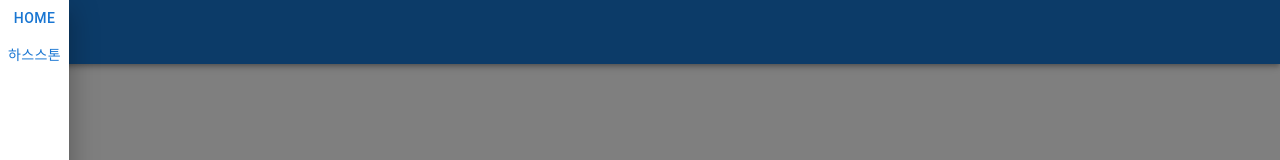
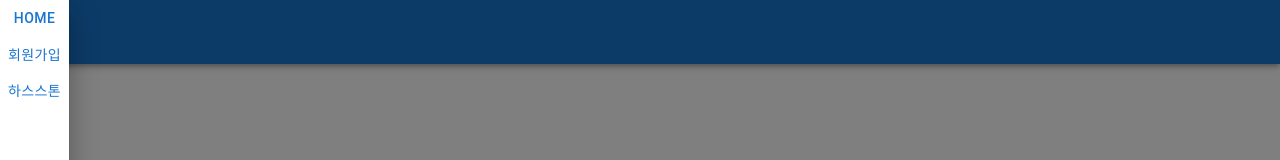
Before and after one commit to KimYoonKyum/CRA_redux, a React (Create React App) app: page / in a window 1280 px wide. Both pictures are taken after a click on the button "menu". Shown: the top 160 px of the page. Built offline with nearby package versions, Linux system fonts and the light colour scheme; the HTML template or start-up script is replaced by a standard one.

Commit message:
[main] 회원가입 페이지 생성

```diff
--- a/src/menu/LeftNav.js
+++ b/src/menu/LeftNav.js
@@ -19,9 +19,9 @@ function LeftNav() {
     setState(false)
     history.push('/')
   }
-  const onUser = () => {
+  const onUserJoin = () => {
     setState(false)
-    history.push('/user')
+    history.push('/user/user-join')
   }
   const onList = () => {
     setState(false)
@@ -52,7 +52,7 @@ function LeftNav() {
         onClose={()=>toggleDrawer(false)}
       >
         <Button variant="text" onClick={onHome}>{'Home'}</Button>
-        {/*<Button variant="text" onClick={onUser}>{'User'}</Button>*/}
+        <Button variant="text" onClick={onUserJoin}>{'회원가입'}</Button>
         <Button variant="text" onClick={onList}>{'하스스톤'}</Button>
       </Drawer>
     </AppBar>
--- a/src/menu/MenuSchema.js
+++ b/src/menu/MenuSchema.js
@@ -3,6 +3,7 @@ import {Main} from '../features/main/Main'
 import {UserComplete} from '../features/user/UserComplete'
 import {CardList} from "../features/card-list/components/CardList";
 import {CardListPage} from "../pages/card-list/CardListPage";
+import {UserJoinPage} from "../pages/users/UserJoinPage";
 
 export const MenuSchema = {
   '/': {
@@ -10,5 +11,8 @@ export const MenuSchema = {
   },
   '/card-list': {
     component: CardListPage
+  },
+  '/user/user-join': {
+    component: UserJoinPage
   }
 }
--- a/src/pages/card-list/CardListPage.js
+++ b/src/pages/card-list/CardListPage.js
@@ -22,12 +22,6 @@ export function CardListPage() {
   const {page, pageSize} = searchOption
   const dispatch = useDispatch();
 
-  const onBookmark = (idx) => {
-    const dbRef = getFireBaseDBByPath('/cra-redux')
-    const rowKey = getRowKey(dbRef)
-    insertData(dbRef, String(rowKey), {bookmarkInfo:{idx:idx}}, ()=>{}, ()=>{})
-  }
-
   const renderSkeleton = () => {
     return (
       <>
@@ -46,10 +40,6 @@ export function CardListPage() {
           return (
             <Card key={card.id}>
               <CardContent>
-                <div className={'cursor_pointer relative'} onClick={()=>onBookmark(card.id)}>
-                  <BookmarkBorderIcon />
-                  <BookmarkAddedIcon />
-                </div>
                 <img src={card.image}/>
               </CardContent>
             </Card>
--- /dev/null
+++ b/src/pages/users/UserJoinPage.js
@@ -0,0 +1,9 @@
+import React, {useEffect, useRef} from "react";
+
+export function UserJoinPage() {
+
+  return (
+    <div className={'UserJoinPage flex flex-one center vbox'}>
+    </div>
+  )
+}
```
